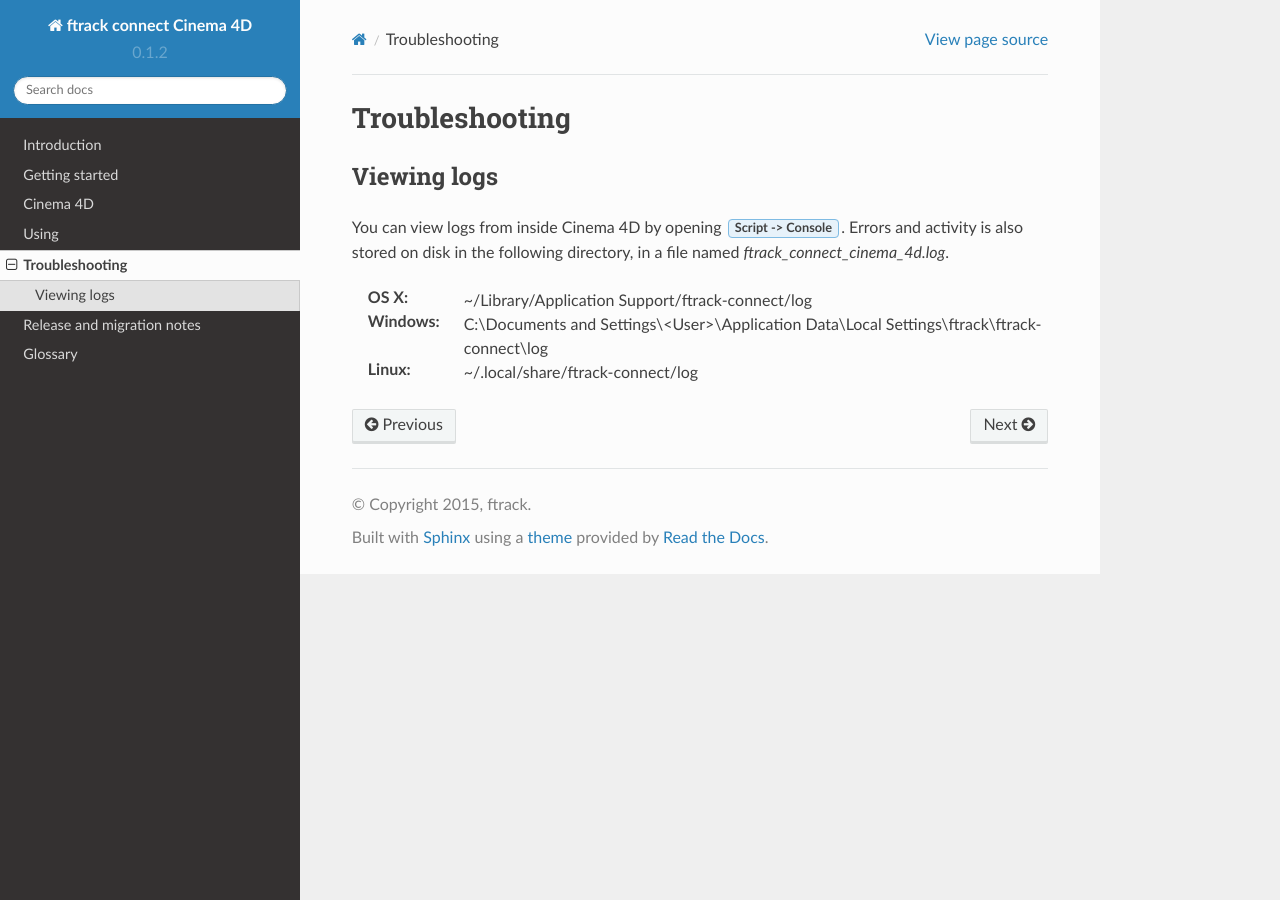
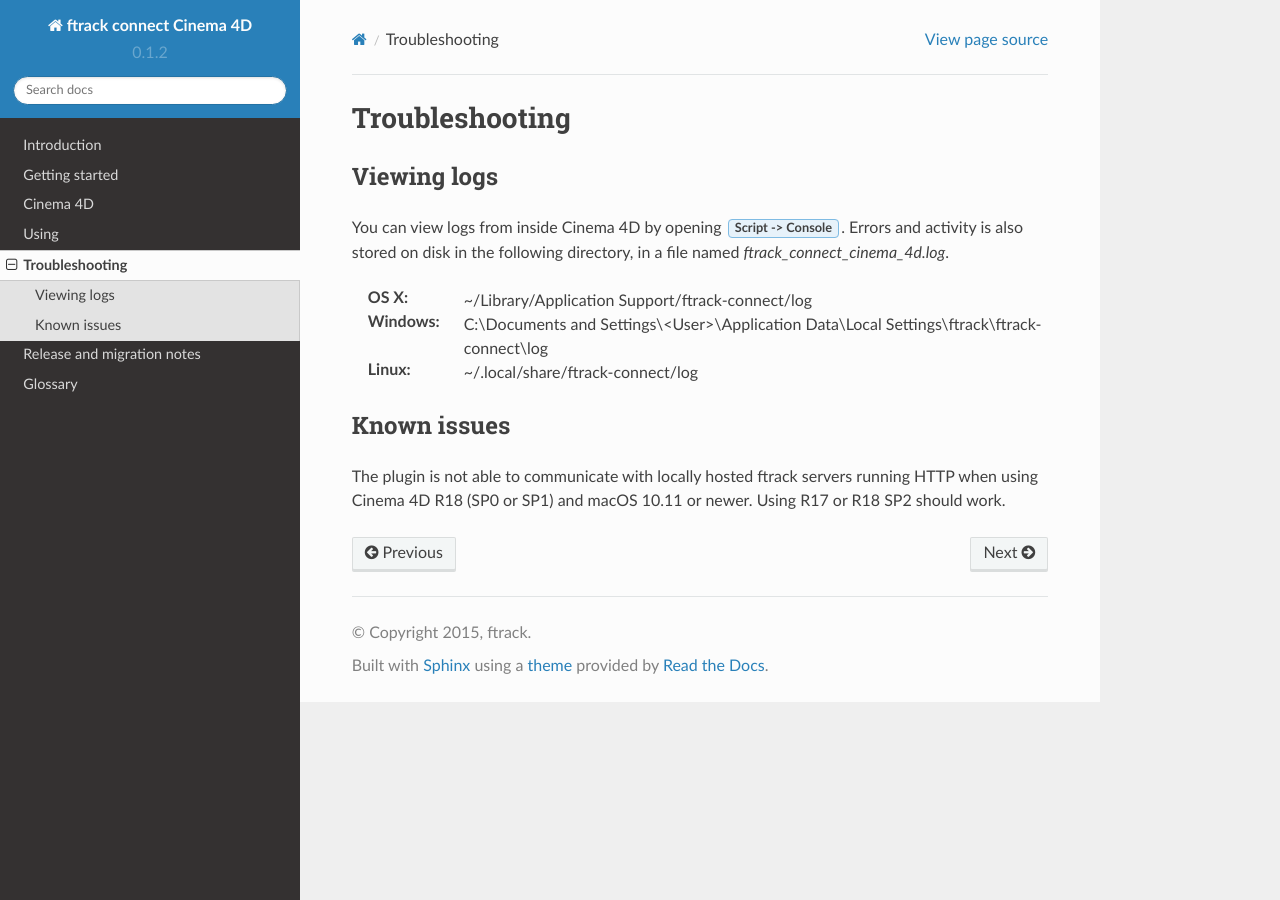
Before and after one commit to ftrackhq/ftrack-connect-cinema-4d, a Sphinx documentation site: the page built from doc/troubleshooting.rst, in a window 1280 px wide. Built offline with Sphinx 7.4.7 and the Read the Docs theme 2.0.0, drawn with Linux system fonts in a browser that asks for light colours.

Commit message:
Document OS requirement

```diff
--- a/doc/getting_started.rst
+++ b/doc/getting_started.rst
@@ -7,6 +7,12 @@
 
 Getting started with the Cinema 4D plugin is really easy, just follow this guide
 and you will be up and running in no time.
+
+Requirements
+------------
+
+The plugin requires Cinema 4D R17 or later and either Windows (7 or later with
+Internet Explorer 11 installed), or macOS (10.11 or newer).
 
 .. _getting_started/signup:
 
--- a/doc/troubleshooting.rst
+++ b/doc/troubleshooting.rst
@@ -24,3 +24,10 @@
 
 :Linux:
     ~/.local/share/ftrack-connect/log
+
+Known issues
+============
+
+The plugin is not able to communicate with locally hosted ftrack servers
+running HTTP when using Cinema 4D R18 (SP0 or SP1) and macOS 10.11 or newer.
+Using R17 or R18 SP2 should work.
```
